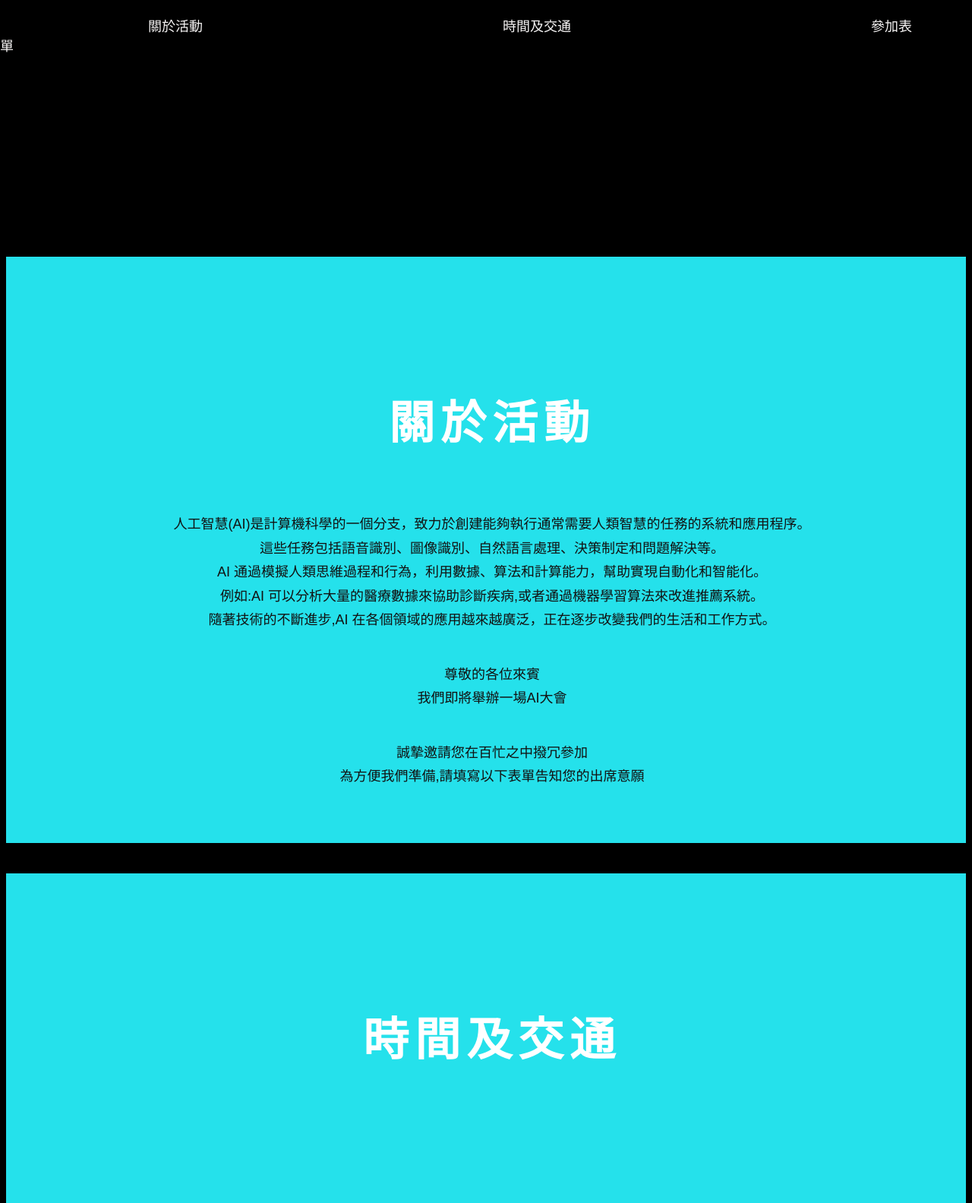
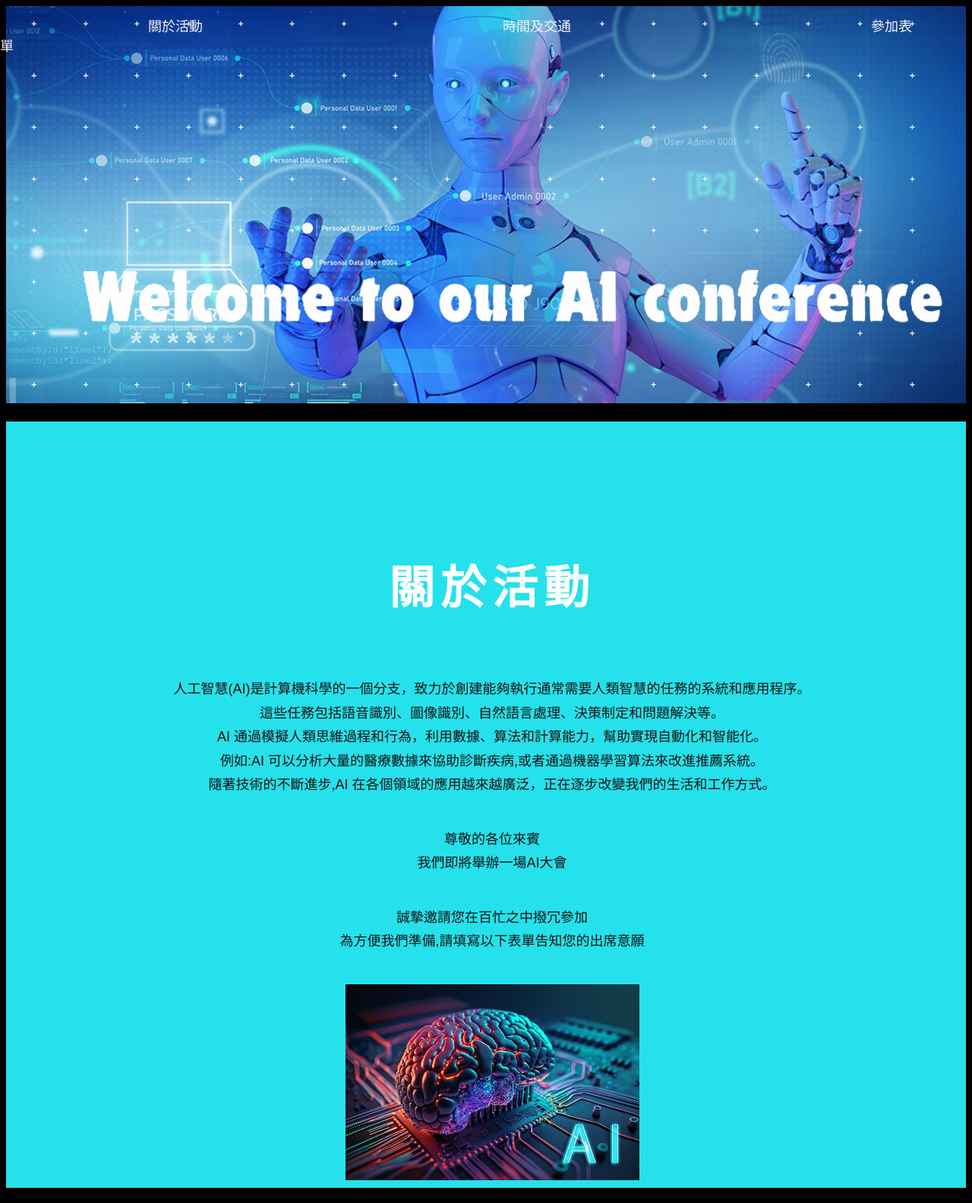
Before and after one commit to liu-chun-yu/LIU, a plain HTML site: page index.html in a window 1280 px wide. Shown: the top 1584 px of the page at 76% size. Drawn offline with Linux system fonts and the light colour scheme; a web font is replaced by a local one.

Commit message:
Add files via upload

```diff
--- a/index.html
+++ b/index.html
@@ -9,7 +9,7 @@
 <body>
     <header>
         <div class="innerWrap">
-            <h1><img src="images1/歡迎.png" alt=""></h1>
+            <h1><img src="歡迎.png" alt=""></h1>
         </div>
         <div id="menu-bar" class="fas fa-bars"></div>
         <nav class="ffosefin">
@@ -33,7 +33,7 @@
                 我們即將舉辦一場AI大會</p>
                 <p>誠摯邀請您在百忙之中撥冗參加<br>
                 為方便我們準備,請填寫以下表單告知您的出席意願</p>
-                <p class="illyst"><img src="images1/AI.jpg" alt=""></p>
+                <p class="illyst"><img src="AI.jpg" alt=""></p>
             </div>
         </section>
         <!--date-->
@@ -41,7 +41,7 @@
             <div class="innerWrap">
                 <h2 class="ffosefin">時間及交通</h2>
                 <div class="layoutWrap">
-                    <p><img src="images1/AI1.jpg" alt=""></p>
+                    <p><img src="AI1.jpg" alt=""></p>
                     <div>
                         <p class="dateDetailSec">
                             2024.06.03<br>
--- a/style.css
+++ b/style.css
@@ -14,7 +14,7 @@ body{
     padding: 120px 20px 0;
 }
 header{
-    background: url(./images1/封面.jpg) no-repeat right center/cover;
+    background: url(封面.jpg) no-repeat right center/cover;
 }
 .ffosefin{
     font-family: "Shippori Antique", sans-serif;
```
